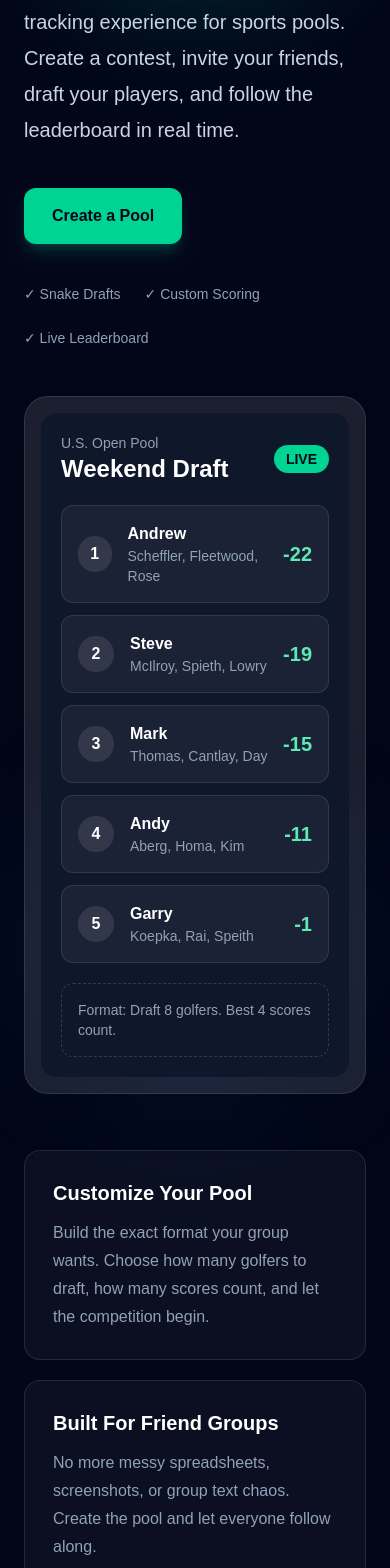
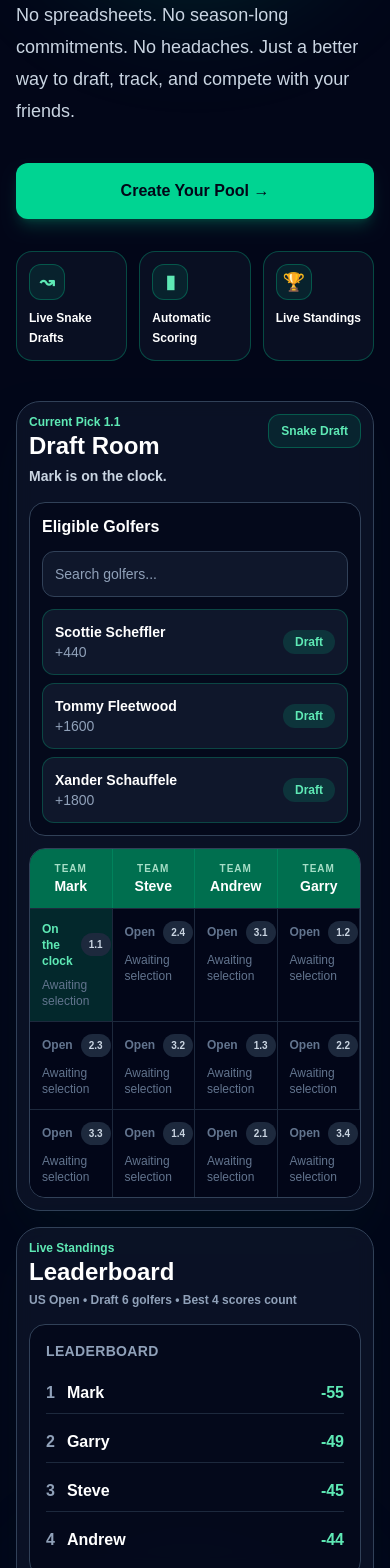
Before and after one commit to garrymorrison84/draft-with-friends, a Next.js app: page / in a window 390 px wide. Shown: the part 432-2000 px from the top of the page. Built offline with nearby package versions, Linux system fonts and the light colour scheme.

Commit message:
Redesign homepage with draft experience and mobile optimization

```diff
--- a/app/page.tsx
+++ b/app/page.tsx
@@ -1,24 +1,68 @@
 export default function Home() {
+  const draftTeams = [
+    {
+      team: "Mark",
+      picks: ["On the clock", "Open", "Open"],
+      pickNumbers: ["1.1", "2.4", "3.1"],
+    },
+    {
+      team: "Steve",
+      picks: ["Open", "Open", "Open"],
+      pickNumbers: ["1.2", "2.3", "3.2"],
+    },
+    {
+      team: "Andrew",
+      picks: ["Open", "Open", "Open"],
+      pickNumbers: ["1.3", "2.2", "3.3"],
+    },
+    {
+      team: "Garry",
+      picks: ["Open", "Open", "Open"],
+      pickNumbers: ["1.4", "2.1", "3.4"],
+    },
+  ];
+
+  const standings = [
+    ["1", "Mark", "-55"],
+    ["2", "Garry", "-49"],
+    ["3", "Steve", "-45"],
+    ["4", "Andrew", "-44"],
+  ];
+
+  const golfers = [
+    ["T1", "Scottie Scheffler", "-6", "-10", "E", "-", "-16", true],
+    ["T1", "Akshay Bhatia", "-4", "-8", "-4", "-", "-16", true],
+    ["T7", "Justin Rose", "-5", "-4", "-3", "-", "-12", true],
+    ["T13", "Justin Thomas", "-2", "-4", "-5", "-", "-11", true],
+    ["T13", "Sam Burns", "-4", "-4", "-3", "-", "-11", false],
+  ];
+
   return (
     <main className="min-h-screen overflow-hidden bg-slate-950 text-white">
-      <nav className="mx-auto flex max-w-7xl items-center justify-between px-6 py-8">
-        <div className="text-3xl font-black tracking-tight md:text-4xl">
-          DRAFT WITH FRIENDS
+      <nav className="mx-auto flex max-w-7xl items-center justify-between px-4 py-5 sm:px-6 sm:py-8">
+        <div className="text-xl font-black tracking-tight sm:text-3xl md:text-4xl">
+          DRAFT <span className="text-emerald-400">WITH</span> FRIENDS
         </div>
 
-
+        <a
+          href="/create-pool"
+          className="hidden rounded-xl bg-emerald-400 px-5 py-3 text-sm font-black text-slate-950 transition hover:bg-emerald-300 sm:inline-flex"
+        >
+          Create a Pool
+        </a>
       </nav>
 
-      <section className="relative mx-auto grid min-h-[calc(100vh-104px)] max-w-7xl items-center gap-12 px-6 py-14 lg:grid-cols-2">
-        <div className="absolute left-1/2 top-12 -z-0 h-72 w-72 -translate-x-1/2 rounded-full bg-emerald-400/20 blur-3xl" />
+      <section className="relative mx-auto grid max-w-7xl items-center gap-10 px-4 pb-14 pt-6 sm:px-6 lg:grid-cols-[0.8fr_1.2fr] lg:gap-12 lg:py-14">
+        <div className="absolute left-1/2 top-16 -z-0 h-72 w-72 -translate-x-1/2 rounded-full bg-emerald-400/20 blur-3xl" />
         <div className="absolute bottom-10 right-10 -z-0 h-80 w-80 rounded-full bg-blue-500/10 blur-3xl" />
 
         <div className="relative z-10">
+          <div className="mb-6 inline-flex items-center gap-2 rounded-full border border-emerald-400/30 bg-emerald-400/10 px-4 py-2 text-xs font-black uppercase tracking-wide text-emerald-300 sm:text-sm">
+            <span className="h-2 w-2 rounded-full bg-emerald-400" />
+            The home for snake drafts
+          </div>
 
-
-
-
-          <h1 className="max-w-5xl text-5xl font-black tracking-tight md:text-8xl">
+          <h1 className="max-w-5xl text-5xl font-black leading-[0.95] tracking-tight sm:text-7xl lg:text-8xl">
             Your Friends.
             <br />
             Your Pool.
@@ -26,102 +70,261 @@ export default function Home() {
             Your Rules.
           </h1>
 
-          <p className="mt-5 text-lg font-semibold text-emerald-300">
-            No spreadsheets. No season long commitments. No headaches.
+          <p className="mt-6 max-w-2xl text-xl font-black leading-8 text-emerald-300 sm:text-2xl">
+            Snake drafts are the best part of sports pools. We made them the
+            centerpiece.
           </p>
 
-          <p className="mt-6 max-w-3xl text-xl leading-9 text-slate-300">
-            The easiest end-to-end drafting and tracking experience for sports
-            pools. Create a contest, invite your friends, draft your players,
-            and follow the leaderboard in real time.
+          <p className="mt-6 max-w-2xl text-lg leading-8 text-slate-300 sm:text-xl sm:leading-9">
+            No spreadsheets. No season-long commitments. No headaches. Just a
+            better way to draft, track, and compete with your friends.
           </p>
 
-          <div className="mt-10">
+          <div className="mt-9">
             <a
               href="/create-pool"
-              className="inline-flex rounded-xl bg-emerald-400 px-7 py-4 text-base font-bold text-slate-950 shadow-lg shadow-emerald-400/20 transition hover:bg-emerald-300"
+              className="inline-flex w-full items-center justify-center rounded-xl bg-emerald-400 px-7 py-4 text-base font-black text-slate-950 shadow-lg shadow-emerald-400/20 transition hover:bg-emerald-300 sm:w-auto"
             >
-              Create a Pool
+              Create Your Pool →
             </a>
           </div>
 
-          <div className="mt-10 flex flex-wrap gap-6 text-sm text-slate-400">
-            <span>✓ Snake Drafts</span>
-            <span>✓ Custom Scoring</span>
-            <span>✓ Live Leaderboard</span>
+          <div className="mt-8 grid grid-cols-3 gap-3 sm:max-w-xl sm:gap-5">
+            {[
+              ["↝", "Live Snake Drafts"],
+              ["▮", "Automatic Scoring"],
+              ["🏆", "Live Standings"],
+            ].map(([icon, label]) => (
+              <div
+                key={label}
+                className="rounded-2xl border border-emerald-400/30 bg-slate-900/60 p-3 sm:p-4"
+              >
+                <div className="mb-2 flex h-9 w-9 items-center justify-center rounded-xl border border-emerald-400/30 bg-emerald-400/10 text-lg font-black text-emerald-300">
+                  {icon}
+                </div>
+                <p className="text-xs font-black leading-5 sm:text-sm">
+                  {label}
+                </p>
+              </div>
+            ))}
           </div>
         </div>
 
-        <div className="relative z-10">
-          <div className="rounded-3xl border border-white/10 bg-white/10 p-4 shadow-2xl backdrop-blur">
-            <div className="rounded-2xl bg-slate-900 p-5">
-              <div className="mb-5 flex items-center justify-between">
+        <div className="relative z-10 space-y-4">
+          <div className="rounded-3xl border border-slate-700 bg-slate-900/70 p-3 shadow-2xl shadow-emerald-950/20 backdrop-blur sm:p-5">
+            <div className="mb-4 flex items-start justify-between gap-4">
               <div>
-                  <p className="text-sm text-slate-400">U.S. Open Pool</p>
-                  <h2 className="text-2xl font-bold">Weekend Draft</h2>
+                <p className="text-xs font-black text-emerald-300 sm:text-sm">
+                  Current Pick 1.1
+                </p>
+                <h2 className="text-2xl font-black sm:text-3xl">Draft Room</h2>
+                <p className="mt-1 text-sm font-bold text-slate-300">
+                  Mark is on the clock.
+                </p>
               </div>
-                <div className="rounded-full bg-emerald-400 px-3 py-1 text-sm font-bold text-slate-950">
-                  LIVE
+
+              <div className="rounded-xl border border-emerald-400/30 bg-emerald-400/10 px-3 py-2 text-xs font-black text-emerald-300">
+                Snake Draft
               </div>
             </div>
 
-              <div className="space-y-3">
+            <div className="grid gap-3 lg:grid-cols-[0.9fr_1.8fr]">
+              <div className="rounded-2xl border border-slate-700 bg-slate-950/70 p-3">
+                <h3 className="text-base font-black sm:text-lg">
+                  Eligible Golfers
+                </h3>
+
+                <div className="mt-3 rounded-xl border border-slate-700 bg-slate-900 px-3 py-3 text-sm text-slate-400">
+                  Search golfers...
+                </div>
+
+                <div className="mt-3 space-y-2">
                   {[
-                  ["1", "Andrew", "-22", "Scheffler, Fleetwood, Rose"],
-                  ["2", "Steve", "-19", "McIlroy, Spieth, Lowry"],
-                  ["3", "Mark", "-15", "Thomas, Cantlay, Day"],
-                  ["4", "Andy", "-11", "Aberg, Homa, Kim"],
-                  ["5", "Garry", "-1", "Koepka, Rai, Speith"],
-                ].map(([rank, team, score, golfers]) => (
+                    ["Scottie Scheffler", "+440"],
+                    ["Tommy Fleetwood", "+1600"],
+                    ["Xander Schauffele", "+1800"],
+                  ].map(([name, odds]) => (
                     <div
-                    key={team}
-                    className="flex items-center justify-between rounded-xl border border-white/10 bg-white/5 p-4"
+                      key={name}
+                      className="rounded-xl border border-emerald-400/25 bg-slate-900 p-3"
                     >
-                    <div className="flex items-center gap-4">
-                      <div className="flex h-9 w-9 items-center justify-center rounded-full bg-white/10 font-bold">
-                        {rank}
+                      <div className="flex items-center justify-between gap-3">
+                        <div>
+                          <p className="text-sm font-black sm:text-base">
+                            {name}
+                          </p>
+                          <p className="text-sm text-slate-400">{odds}</p>
                         </div>
-                      <div>
-                        <p className="font-bold">{team}</p>
-                        <p className="text-sm text-slate-400">{golfers}</p>
+                        <span className="rounded-full bg-emerald-400/15 px-3 py-1 text-xs font-bold text-emerald-300">
+                          Draft
+                        </span>
                       </div>
                     </div>
-                    <p className="text-xl font-black text-emerald-300">
-                      {score}
+                  ))}
+                </div>
+              </div>
+
+              <div className="overflow-hidden rounded-2xl border border-slate-700 bg-slate-950/70">
+                <div className="grid grid-cols-4 bg-emerald-700/90">
+                  {draftTeams.map((team) => (
+                    <div
+                      key={team.team}
+                      className="border-r border-emerald-400/20 p-3 text-center last:border-r-0"
+                    >
+                      <p className="text-[10px] font-black uppercase tracking-widest text-emerald-100/80">
+                        Team
+                      </p>
+                      <p className="text-sm font-black sm:text-lg">
+                        {team.team}
                       </p>
                     </div>
                   ))}
                 </div>
 
-              <div className="mt-5 rounded-xl border border-dashed border-white/15 p-4 text-sm text-slate-400">
-                Format: Draft 8 golfers. Best 4 scores count.
+                <div className="grid grid-cols-4">
+                  {draftTeams.flatMap((team) =>
+                    team.picks.map((pick, index) => (
+                      <div
+                        key={`${team.team}-${index}`}
+                        className={`min-h-20 border-r border-t border-slate-800 p-3 last:border-r-0 ${
+                          pick === "On the clock"
+                            ? "bg-emerald-400/15"
+                            : "bg-slate-950"
+                        }`}
+                      >
+                        <div className="mb-2 flex items-center justify-between gap-2">
+                          <p
+                            className={`text-xs font-black sm:text-sm ${
+                              pick === "On the clock"
+                                ? "text-emerald-300"
+                                : "text-slate-500"
+                            }`}
+                          >
+                            {pick}
+                          </p>
+                          <span className="rounded-full bg-slate-800 px-2 py-1 text-[10px] font-black text-slate-300">
+                            {team.pickNumbers[index]}
+                          </span>
+                        </div>
+                        <p className="text-xs text-slate-500">
+                          Awaiting selection
+                        </p>
+                      </div>
+                    ))
+                  )}
+                </div>
+              </div>
+            </div>
+          </div>
+
+          <div className="rounded-3xl border border-slate-700 bg-slate-900/70 p-3 shadow-2xl shadow-emerald-950/20 backdrop-blur sm:p-5">
+            <div className="mb-4">
+              <p className="text-xs font-black text-emerald-300 sm:text-sm">
+                Live Standings
+              </p>
+              <h2 className="text-2xl font-black sm:text-3xl">Leaderboard</h2>
+              <p className="mt-1 text-xs font-bold text-slate-400 sm:text-sm">
+                US Open • Draft 6 golfers • Best 4 scores count
+              </p>
+            </div>
+
+            <div className="grid gap-3 lg:grid-cols-[0.8fr_1.7fr]">
+              <div className="rounded-2xl border border-slate-700 bg-slate-950/70 p-4">
+                <h3 className="mb-3 text-sm font-black uppercase tracking-wide text-slate-400">
+                  Leaderboard
+                </h3>
+
+                <div className="space-y-2">
+                  {standings.map(([rank, team, score]) => (
+                    <div
+                      key={team}
+                      className="flex items-center justify-between border-b border-slate-800 py-2 last:border-b-0"
+                    >
+                      <div className="flex items-center gap-3">
+                        <span className="font-black text-slate-400">
+                          {rank}
+                        </span>
+                        <span className="font-black">{team}</span>
+                      </div>
+                      <span className="font-black text-emerald-300">
+                        {score}
+                      </span>
+                    </div>
+                  ))}
+                </div>
+              </div>
+
+              <div className="overflow-hidden rounded-2xl border border-slate-700 bg-slate-950/70">
+                <div className="grid grid-cols-[42px_1fr_42px_42px_42px_42px_54px] border-b border-slate-700 px-3 py-3 text-[10px] font-black uppercase tracking-wide text-slate-400 sm:grid-cols-[60px_1fr_50px_50px_50px_50px_70px] sm:text-xs">
+                  <div>Pos</div>
+                  <div>Golfer</div>
+                  <div className="text-right">R1</div>
+                  <div className="text-right">R2</div>
+                  <div className="text-right">R3</div>
+                  <div className="text-right">R4</div>
+                  <div className="text-right">Total</div>
+                </div>
+
+                {golfers.map(([pos, name, r1, r2, r3, r4, total, counts]) => (
+                  <div
+                    key={`${name}`}
+                    className={`grid grid-cols-[42px_1fr_42px_42px_42px_42px_54px] items-center border-b border-slate-800 px-3 py-3 text-xs last:border-b-0 sm:grid-cols-[60px_1fr_50px_50px_50px_50px_70px] sm:text-sm ${
+                      counts ? "text-white" : "text-slate-500 line-through"
+                    }`}
+                  >
+                    <div className="font-black text-slate-400">{pos}</div>
+                    <div className="min-w-0 truncate font-black">{name}</div>
+                    <div className="text-right font-bold">{r1}</div>
+                    <div className="text-right font-bold">{r2}</div>
+                    <div className="text-right font-bold">{r3}</div>
+                    <div className="text-right font-bold">{r4}</div>
+                    <div className="text-right font-black text-emerald-300">
+                      {total}
+                    </div>
+                  </div>
+                ))}
               </div>
             </div>
           </div>
         </div>
       </section>
 
-      <section className="mx-auto max-w-7xl px-6 pb-20">
-        <div className="grid gap-5 md:grid-cols-3">
-          <div className="rounded-2xl border border-white/10 bg-white/[0.04] p-7">
-            <h3 className="text-xl font-bold">Customize Your Pool</h3>
+      <section className="mx-auto max-w-7xl px-4 pb-16 sm:px-6 sm:pb-24">
+        <div className="rounded-3xl border border-slate-700 bg-slate-900/50 p-5 sm:p-8">
+          <div className="grid gap-6 md:grid-cols-3">
+            <div className="md:border-r md:border-slate-700 md:pr-6">
+              <div className="mb-4 flex h-14 w-14 items-center justify-center rounded-2xl border border-emerald-400/30 bg-emerald-400/10 text-2xl text-emerald-300">
+                ↝
+              </div>
+              <h3 className="text-xl font-black">Real Snake Drafts</h3>
               <p className="mt-3 leading-7 text-slate-400">
-          Build the exact format your group wants. Choose how many golfers to draft, how many scores count, and let the competition begin.
+                Run a live snake draft with your friends. Every pick updates
+                instantly so everyone knows who&apos;s available and who&apos;s
+                on the clock.
               </p>
             </div>
 
-          <div className="rounded-2xl border border-white/10 bg-white/[0.04] p-7">
-            <h3 className="text-xl font-bold">Built For Friend Groups</h3>
+            <div className="md:border-r md:border-slate-700 md:px-6">
+              <div className="mb-4 flex h-14 w-14 items-center justify-center rounded-2xl border border-emerald-400/30 bg-emerald-400/10 text-2xl text-emerald-300">
+                ▮
+              </div>
+              <h3 className="text-xl font-black">Automatic Live Scoring</h3>
               <p className="mt-3 leading-7 text-slate-400">
-              No more messy spreadsheets, screenshots, or group text chaos.
-              Create the pool and let everyone follow along.
+                Once the draft is done, we track the tournament for you. Your
+                leaderboard updates automatically as the action unfolds.
               </p>
             </div>
 
-          <div className="rounded-2xl border border-white/10 bg-white/[0.04] p-7">
-            <h3 className="text-xl font-bold">Golf First. More Sports Coming...</h3>
+            <div className="md:pl-6">
+              <div className="mb-4 flex h-14 w-14 items-center justify-center rounded-2xl border border-emerald-400/30 bg-emerald-400/10 text-2xl text-emerald-300">
+                🏆
+              </div>
+              <h3 className="text-xl font-black">Built for Friends</h3>
               <p className="mt-3 leading-7 text-slate-400">
-We're starting with golf drafts and live leaderboards, with plans to bring the same customizable experience to football, baseball, college sports, and beyond.            </p>
+                Easy setup, custom rules, roster management, and full control
+                for commissioners. You&apos;re in charge.
+              </p>
+            </div>
           </div>
         </div>
       </section>
```
Lines whose indentation alone changed are shown as unchanged.
